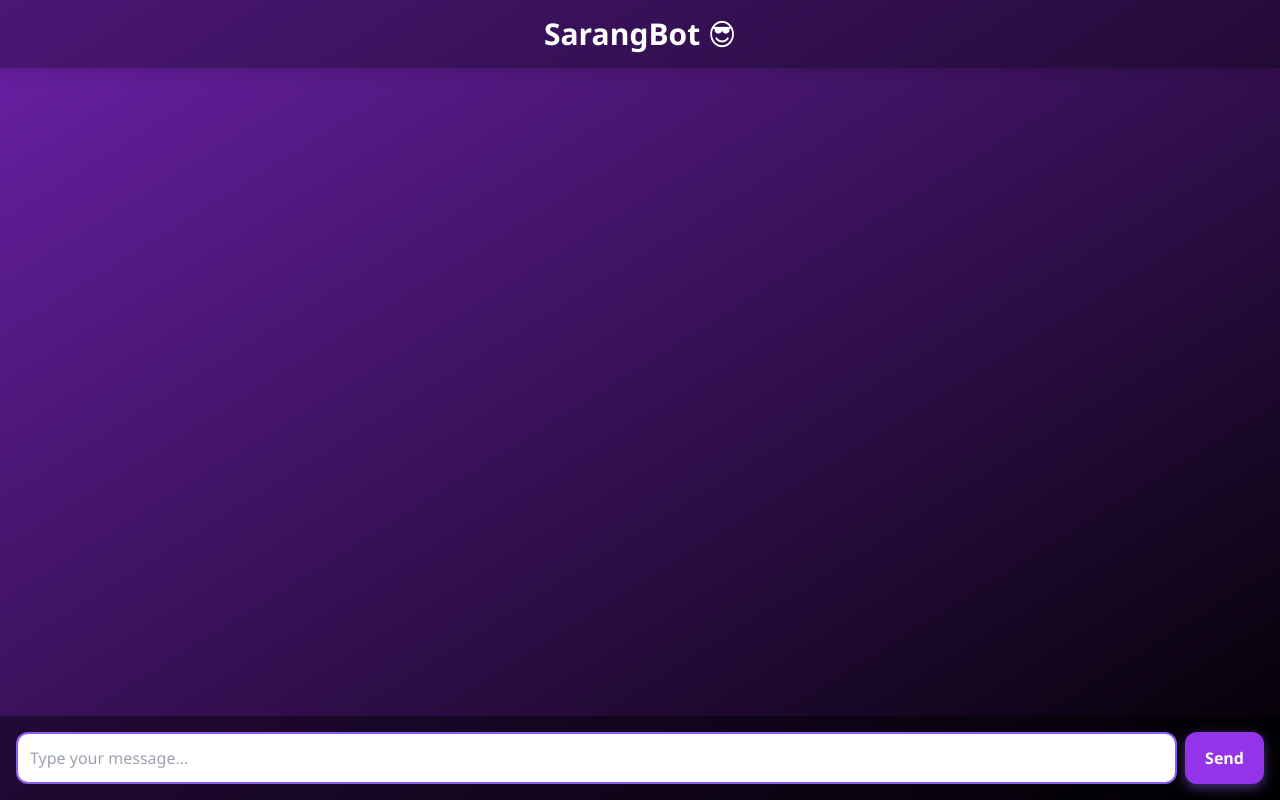
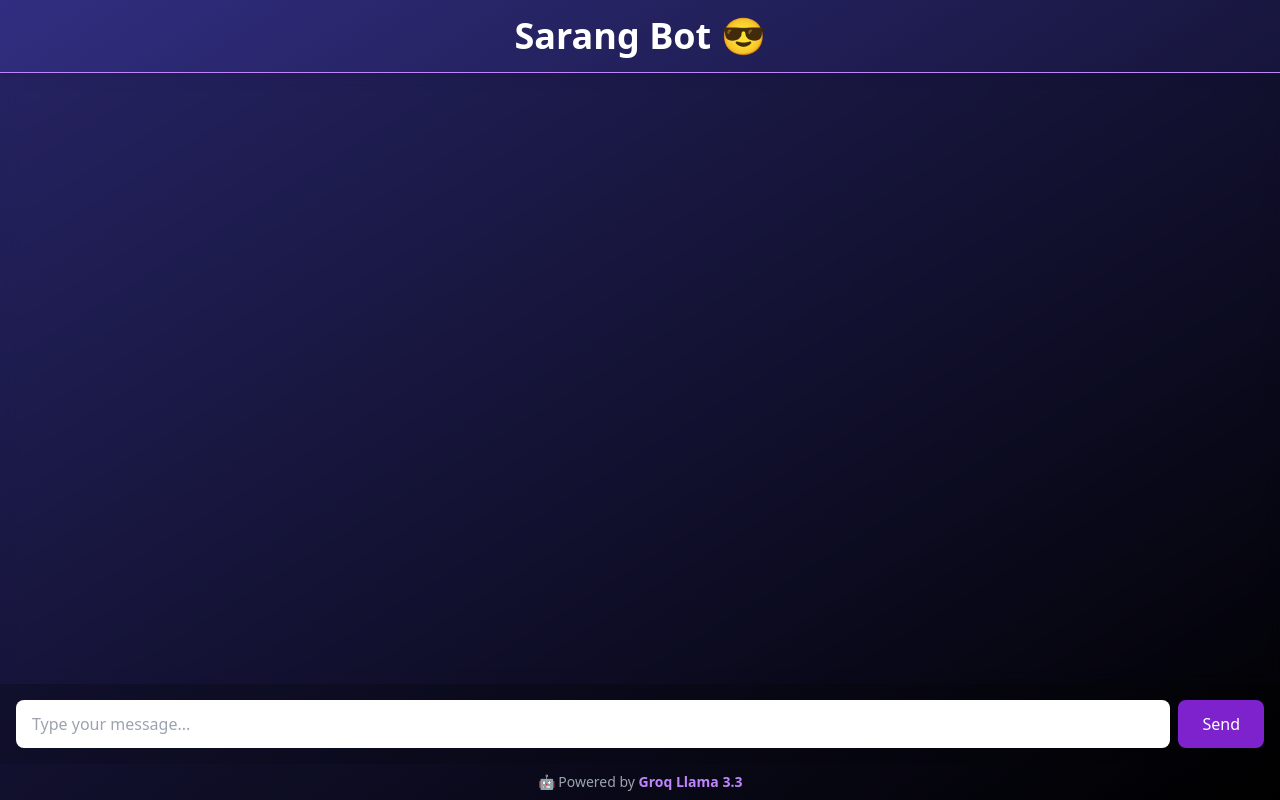
Before and after one commit to 007-SARANG/chatbot, a Flask app: page / in a window 1280 px wide. Run offline with Flask 3, Linux system fonts and the light colour scheme; some libraries are stand-ins or nearby versions.

Commit message:
Just Updated

```diff
--- a/app.py
+++ b/app.py
@@ -1,16 +1,33 @@
 from flask import Flask, render_template, request, jsonify
-import openai
 import os
 from dotenv import load_dotenv
+import openai
 
 load_dotenv()
-openai.api_key = os.getenv("OPENAI_API_KEY")
 
 app = Flask(__name__)
 
+client = openai.OpenAI(
+    api_key=os.getenv("OPENAI_API_KEY"),
+    base_url=os.getenv("OPENAI_BASE_URL")  # Groq endpoint
+)
+
 chat_history = [
-    {"role": "system", "content": "You're Sarang, a chill, witty college guy. Talk like a close friend — mix Hindi-English, crack jokes, use emojis 😎."}
+    {"role": "system", "content": """You're Sarang, a witty, chill college guy. Speak casually with a mix of Hindi and English. Use emojis, jokes, and friendly sarcasm when appropriate.
+
+Personality traits:
+- Super chill, doesn’t stress over small things
+- Cracks light jokes, uses Gen-Z slang like 'bro', 'scene kya hai', 'OP', 'sahi hai'
+- Answers smartly but in a non-boring way (fun but informative)
+- Never sounds robotic or formal — always sounds like a friend
+- Likes tech and AI — gives advice like a helpful senior
+- Might roast the user slightly if they ask something silly 😂
+- Uses emojis casually like 😎🔥💀💬
+
+Keep all answers short, cool, and full of personality. You are Sarang Bot, not a typical AI assistant."""
+    }
 ]
+
 
 @app.route("/")
 def index():
@@ -18,17 +35,21 @@ def index():
 
 @app.route("/chat", methods=["POST"])
 def chat():
-    user_message = request.json["message"]
-    chat_history.append({"role": "user", "content": user_message})
+    try:
+        user_message = request.json["message"]
+        chat_history.append({"role": "user", "content": user_message})
 
-    response = openai.ChatCompletion.create(
-        model="gpt-3.5-turbo",
-        messages=chat_history
-    )
+        response = client.chat.completions.create(
+            model="llama-3.3-70b-versatile",  # ✅ Use valid Groq model
+            messages=chat_history
+        )
 
-    bot_reply = response["choices"][0]["message"]["content"]
-    chat_history.append({"role": "assistant", "content": bot_reply})
-    return jsonify({"reply": bot_reply})
+        bot_reply = response.choices[0].message.content
+        chat_history.append({"role": "assistant", "content": bot_reply})
+        return jsonify({"reply": bot_reply})
+
+    except Exception as e:
+        return jsonify({"reply": f"⚠️ Error: {str(e)}"})
 
 if __name__ == "__main__":
-    app.run(debug=True, host="0.0.0.0", port=5000)
+    app.run(debug=True, host="0.0.0.0", port=10000)
--- a/templates/chat.html
+++ b/templates/chat.html
@@ -1,56 +1,80 @@
 <!DOCTYPE html>
 <html lang="en">
 <head>
-  <meta charset="UTF-8">
-  <title>SarangBot 💬</title>
+  <meta charset="UTF-8" />
+  <title>Sarang Bot 💬</title>
   <script src="https://cdn.tailwindcss.com"></script>
-  <link rel="stylesheet" href="{{ url_for('static', filename='style.css') }}">
+  <style>
+    ::-webkit-scrollbar {
+      width: 6px;
+    }
+    ::-webkit-scrollbar-thumb {
+      background: #a78bfa;
+      border-radius: 10px;
+    }
+  </style>
 </head>
-<body class="bg-gradient-to-br from-purple-800 to-black text-white h-screen flex flex-col">
+<body class="bg-gradient-to-br from-indigo-900 to-black h-screen flex flex-col font-sans">
 
-  <header class="text-3xl font-bold p-4 text-center bg-black bg-opacity-30 shadow-lg">SarangBot 😎</header>
+  <header class="text-4xl text-white font-bold p-4 text-center border-b border-purple-400 shadow-md">
+    Sarang Bot 😎
+  </header>
 
-  <div id="chat" class="flex-1 overflow-y-auto p-6 space-y-4">
-    <!-- Messages will appear here -->
+  <div id="chat" class="flex-1 overflow-y-auto p-6 space-y-4 text-white bg-black bg-opacity-20 backdrop-blur">
+    <!-- Messages go here -->
   </div>
 
-  <div class="p-4 flex gap-2 bg-black bg-opacity-40 backdrop-blur">
-    <input id="msg" class="flex-1 p-3 rounded-xl text-black" type="text" placeholder="Type your message..." />
-    <button onclick="sendMessage()" class="bg-purple-600 hover:bg-purple-700 px-5 py-3 rounded-xl text-white font-semibold transition">Send</button>
+  <div class="p-4 bg-black bg-opacity-40 flex gap-2 items-center">
+    <input id="msg" type="text" placeholder="Type your message..." class="flex-1 px-4 py-3 rounded-lg bg-white text-black outline-none focus:ring-2 focus:ring-purple-500" />
+    <button onclick="sendMessage()" class="px-6 py-3 bg-purple-700 text-white rounded-lg hover:bg-purple-800 transition">
+      Send
+    </button>
+  </div>
+
+  <!-- Powered by footer -->
+  <div class="text-center text-sm text-gray-400 p-2 bg-black bg-opacity-30">
+    🤖 Powered by <span class="text-purple-400 font-semibold">Groq Llama 3.3</span>
   </div>
 
   <script>
-    async function sendMessage() {
     const input = document.getElementById("msg");
     const chatBox = document.getElementById("chat");
+
+    input.addEventListener("keypress", function (e) {
+      if (e.key === "Enter") {
+        sendMessage();
+      }
+    });
+
+    async function sendMessage() {
       const message = input.value.trim();
       if (!message) return;
 
-      // Show user message
-      chatBox.innerHTML += `<div class="text-right"><span class="inline-block bg-purple-600 px-4 py-2 rounded-xl">${message}</span></div>`;
+      chatBox.innerHTML += `<div class="text-right"><div class="inline-block bg-purple-600 px-4 py-2 rounded-xl mb-2">${message}</div></div>`;
       input.value = "";
       chatBox.scrollTop = chatBox.scrollHeight;
 
-      // Show "typing..." temporarily
       const typingDiv = document.createElement("div");
-      typingDiv.innerHTML = `<div class="text-left text-gray-400">Bot is typing...</div>`;
+      typingDiv.id = "typing";
+      typingDiv.innerHTML = `<div class="text-left text-gray-400 italic">Sarang Bot is typing...</div>`;
       chatBox.appendChild(typingDiv);
       chatBox.scrollTop = chatBox.scrollHeight;
 
-      // Fetch response from Flask backend
+      try {
         const res = await fetch("/chat", {
           method: "POST",
           headers: { "Content-Type": "application/json" },
-        body: JSON.stringify({ message })
+          body: JSON.stringify({ message }),
         });
+
         const data = await res.json();
-
-      // Remove typing...
-      chatBox.removeChild(typingDiv);
-
-      // Show bot reply
-      chatBox.innerHTML += `<div class="text-left"><span class="inline-block bg-gray-800 px-4 py-2 rounded-xl">${data.reply}</span></div>`;
+        document.getElementById("typing").remove();
+        chatBox.innerHTML += `<div class="text-left"><div class="inline-block bg-gray-800 px-4 py-2 rounded-xl">${data.reply}</div></div>`;
         chatBox.scrollTop = chatBox.scrollHeight;
+      } catch (err) {
+        document.getElementById("typing").remove();
+        chatBox.innerHTML += `<div class="text-left text-red-500">❌ Failed to get response</div>`;
+      }
     }
   </script>
 </body>
```
Also changed, not shown: 1 other file. Lines whose indentation alone changed are shown as unchanged.
